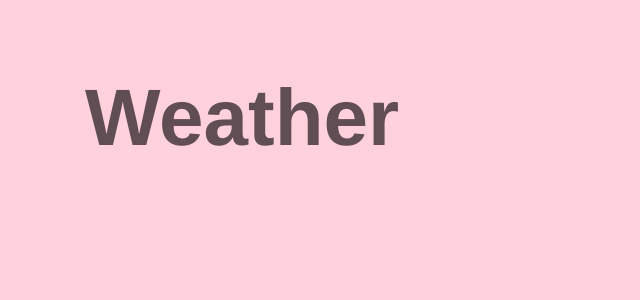
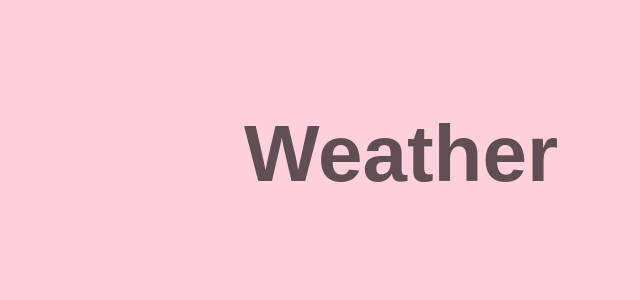
Before and after one commit to cph-kiwi/weather, a Next.js app: page / in a window 1280 px wide. Shown: the top 300 px of the page, without its empty margins (239-879 px from the left). Built offline with nearby package versions, Linux system fonts and the light colour scheme.

Commit message:
Title finished

```diff
--- a/pages/index.tsx
+++ b/pages/index.tsx
@@ -4,34 +4,41 @@ import styled, { createGlobalStyle } from "styled-components";
 
 const GlobalStyles = createGlobalStyle`
 html {
+  min-height: 100%;
+        }
+body {
           box-sizing: border-box;
           background: #ffd1dc;
-          font-family: "helvetica neue";
+          font-family: Arial, Helvetica, sans-serif;
           font-size: 20px;
           font-weight: 200;
-          min-height: 100vh;
         }
 `;
 
 const Home: NextPage = () => {
   return (
-    <div>
+    <Container>
       <GlobalStyles />
       <Head>
         <title>Weather App</title>
       </Head>
-      <Title>
-        <h1>Weather</h1>
-      </Title>
-    </div>
+      <Title>Weather</Title>
+    </Container>
   );
 };
 
 export default Home;
 
+const Container = styled.div`
+  display: flex;
+  flex-direction: column;
+  align-items: center;
+`;
+
 const Title = styled.h1`
   color: #614e55;
-  margin: auto;
-  width: 50%;
-  padding: 10px;
+  font-size: 80px;
+  font-weight: 800;
+  margin: 100px 0px 0px 0px;
+  padding: 0px;
 `;
```
